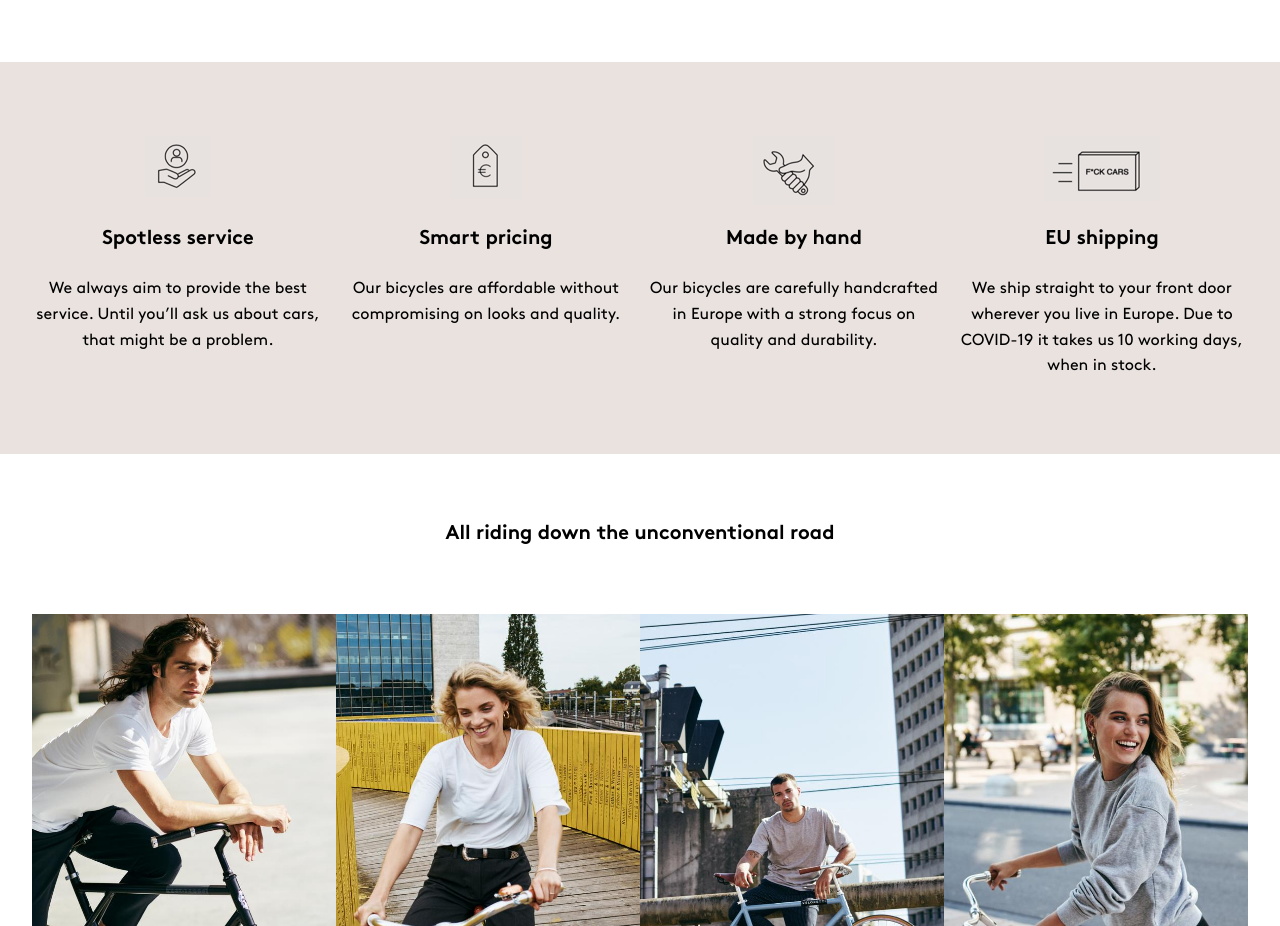
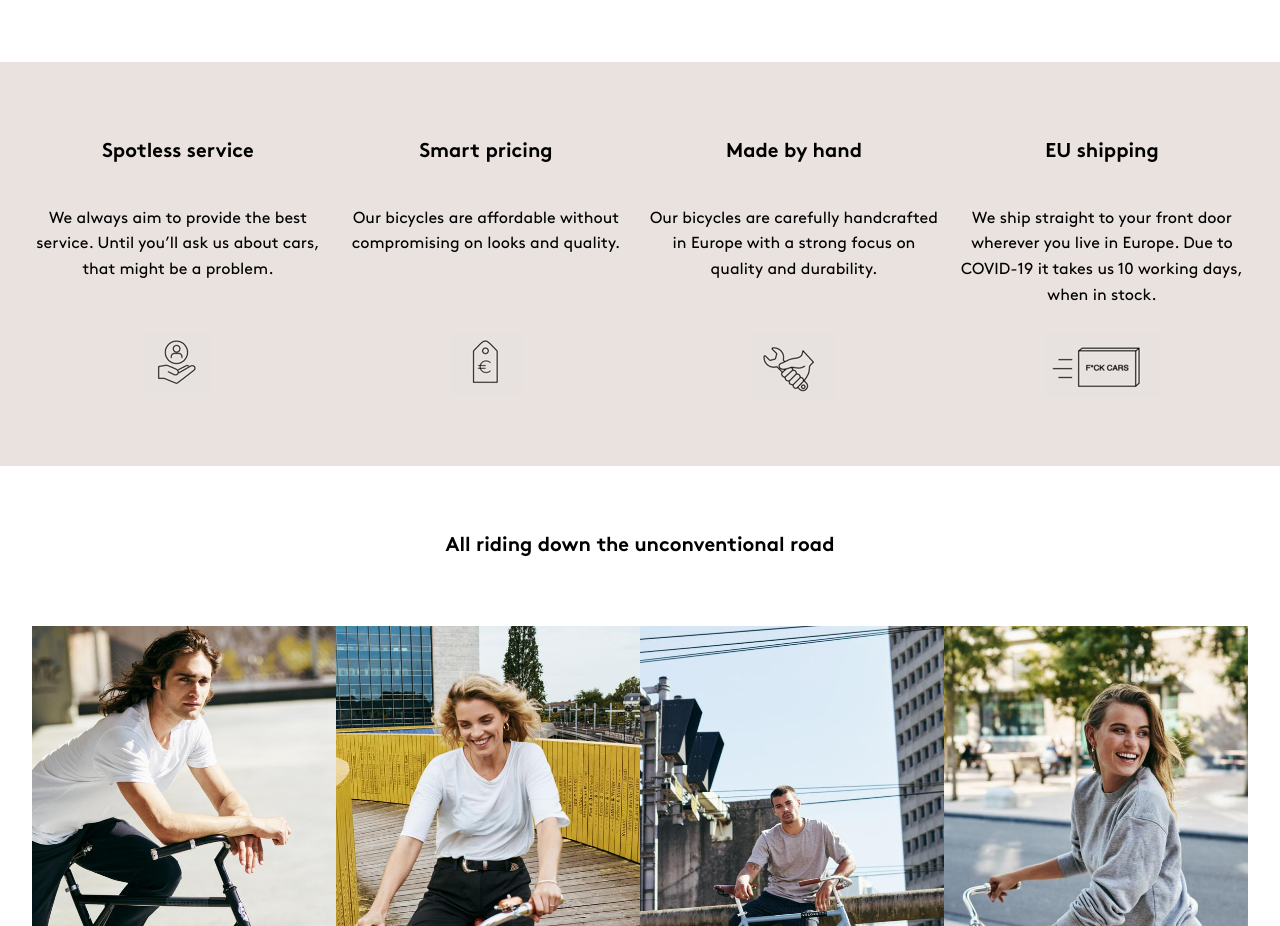
Before and after one commit to codeinternetapplications/code-assessment, a website: page src/index.html in a window 1280 px wide. Shown: the part 2349-3275 px from the top of the page. Drawn offline with nearby package versions, Linux system fonts and the light colour scheme; files that its build step writes are made by us from their sources; files whose address does not match are found by name.

Commit message:
[CA-02] Reorder usp icons and apply flexbox for alignment

```diff
--- a/src/index.html
+++ b/src/index.html
@@ -406,32 +406,32 @@
 
             <div class="row content-row col__gutter col__line-spacing col-md__between">
               <div class="col col-xs-12 col-md-6 col-lg-3 service">
+                <h4>Spotless service</h4>
+                <p>We always aim to provide the best service. Until you’ll ask us about cars, that might be a problem.</p>
                 <figure>
                   <img src="./assets/icon_usp_spotless.png" alt="">
                 </figure>
-                <h4>Spotless service</h4>
-                <p>We always aim to provide the best service. Until you’ll ask us about cars, that might be a problem.</p>
               </div>
               <div class="col col-xs-12 col-md-6 col-lg-3 service">
+                <h4>Smart pricing</h4>
+                <p>Our bicycles are affordable without compromising on looks and quality.</p>
                 <figure>
                   <img src="./assets/icon_usp_smartpricing.png" alt="">
                 </figure>
-                <h4>Smart pricing</h4>
-                <p>Our bicycles are affordable without compromising on looks and quality.</p>
               </div>
               <div class="col col-xs-12 col-md-6 col-lg-3 service">
+                <h4>Made by hand</h4>
+                <p>Our bicycles are carefully handcrafted in Europe with a strong focus on quality and durability.</p>
                 <figure>
                   <img src="./assets/icon_usp_madebyhand.png" alt="">
                 </figure>
-                <h4>Made by hand</h4>
-                <p>Our bicycles are carefully handcrafted in Europe with a strong focus on quality and durability.</p>
               </div>
               <div class="col col-xs-12 col-md-6 col-lg-3 service">
+                <h4>EU shipping</h4>
+                <p>We ship straight to your front door wherever you live in Europe. Due to COVID-19 it takes us 10 working days, when in stock.</p>
                 <figure>
                   <img src="./assets/icon_usp_eushipping.png" alt="">
                 </figure>
-                <h4>EU shipping</h4>
-                <p>We ship straight to your front door wherever you live in Europe. Due to COVID-19 it takes us 10 working days, when in stock.</p>
               </div>
             </div>
 
--- a/src/scss/blocks/usp-services.scss
+++ b/src/scss/blocks/usp-services.scss
@@ -13,6 +13,14 @@
     figure {
       max-height: 60px;
     }
+    @include mqmin($bp-md) {
+      display: flex;
+      flex-direction: column;
+
+      p {
+        flex: 1 1 auto;
+      }
+    }
   }
 }
 .usp-services {
```
